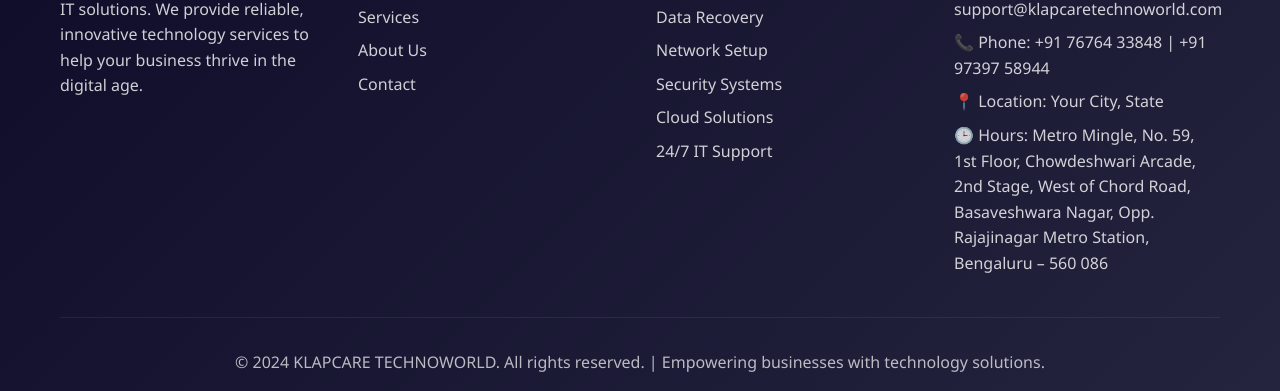
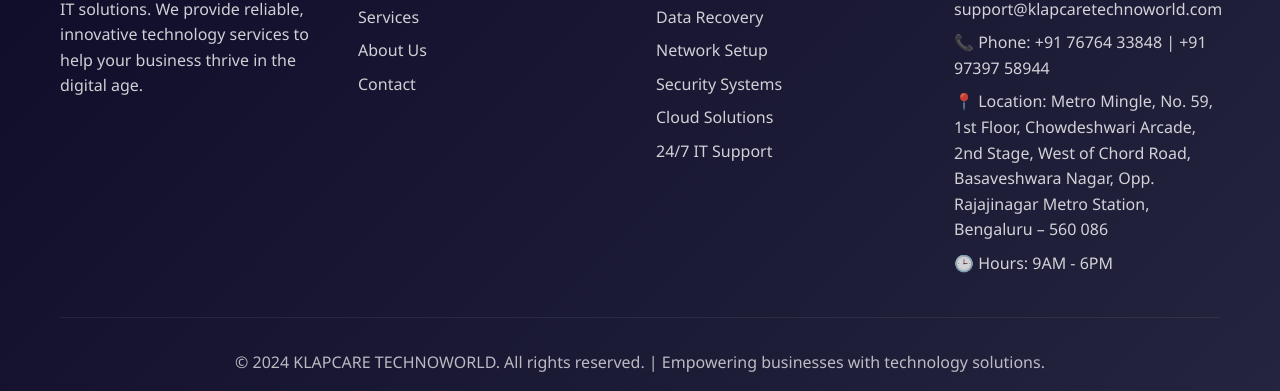
Before and after one commit to SujeethGowda/klapcare, a plain HTML site: page index.html in a window 1280 px wide. Shown: the part 3226-3617 px from the top of the page. Drawn offline with Linux system fonts and the light colour scheme.

Commit message:
changed address

```diff
--- a/index.html
+++ b/index.html
@@ -649,11 +649,11 @@
             <h3>Contact Info</h3>
             <p>📧 Email: support@klapcaretechnoworld.com</p>
             <p>📞 Phone: +91 76764 33848 | +91 97397 58944</p>
-            <p>📍 Location: Your City, State</p>
+            <p>📍 Location: Metro Mingle, No. 59, 1st Floor, Chowdeshwari Arcade,
+              2nd Stage, West of Chord Road, Basaveshwara Nagar, Opp.
+              Rajajinagar Metro Station, Bengaluru – 560 086</p>
             <p>
-              🕒 Hours: Metro Mingle, No. 59, 1st Floor, Chowdeshwari Arcade,
-              2nd Stage, West of Chord Road, Basaveshwara Nagar, Opp.
-              Rajajinagar Metro Station, Bengaluru – 560 086
+              🕒 Hours: 9AM - 6PM
             </p>
           </div>
         </div>
```
